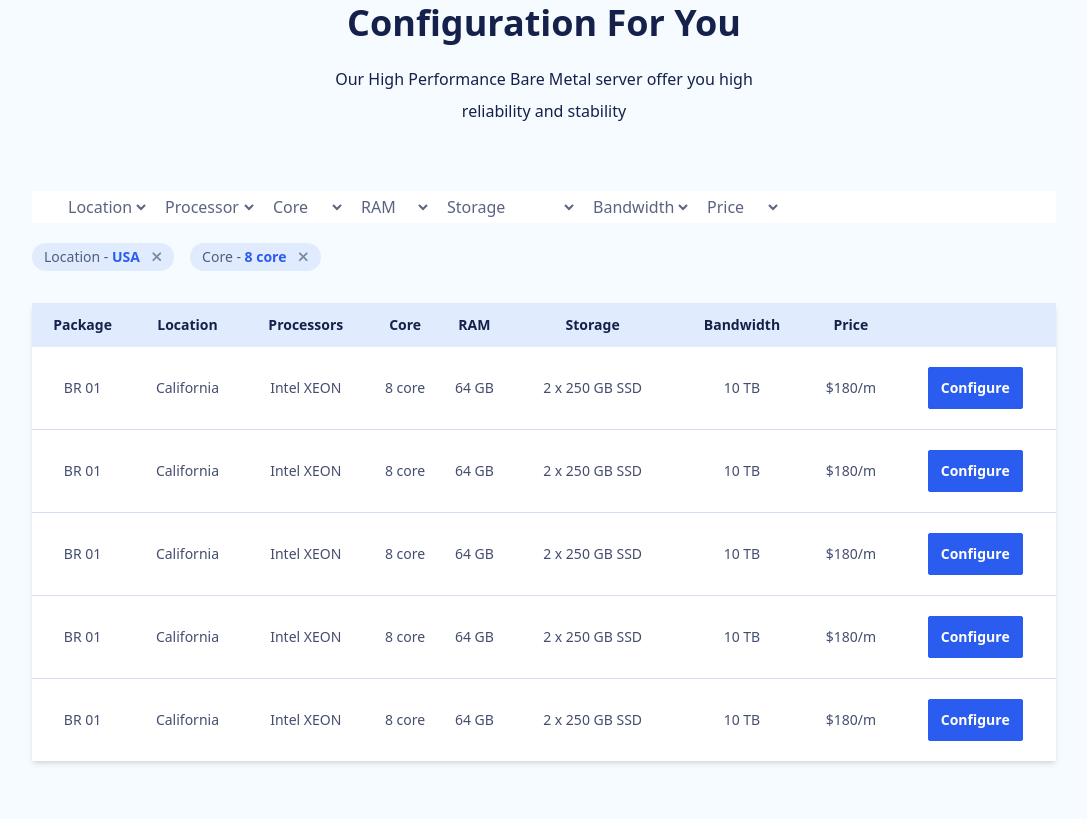
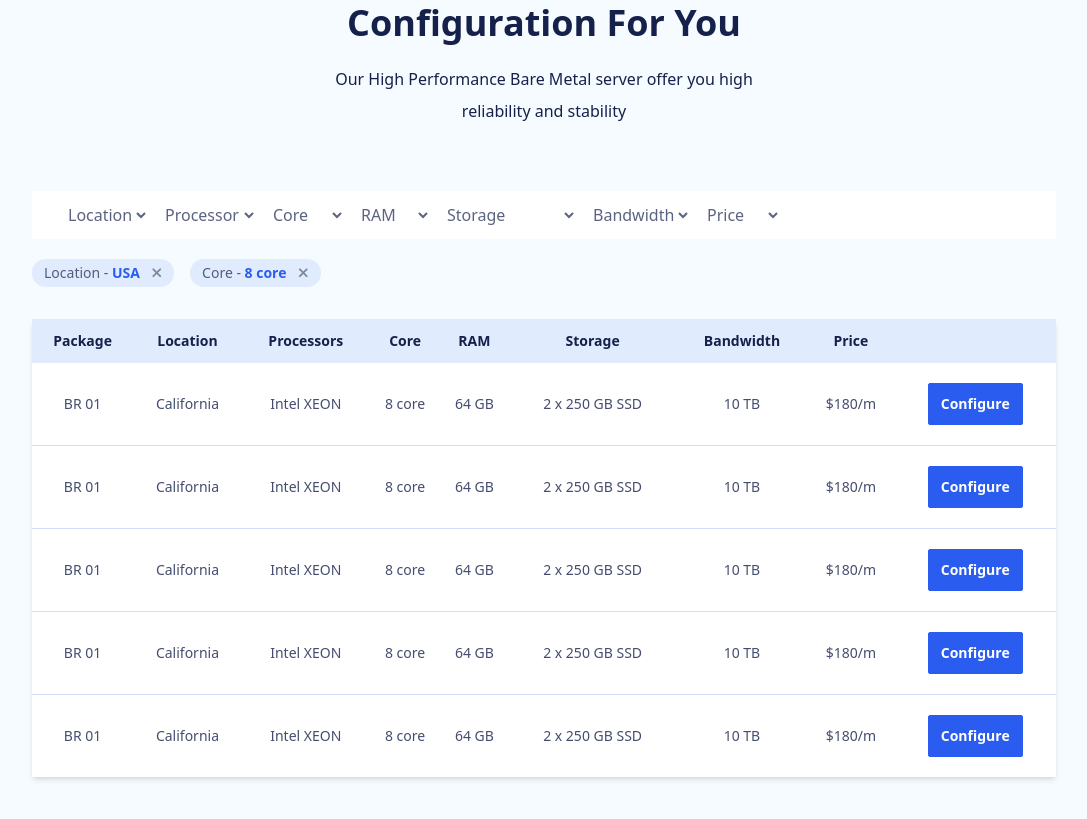
Before and after one commit to shovasarker/right-servers-with-tailwind, a website: page index.html in a window 1280 px wide. Shown: the part 2800-3619 px from the top of the page, without its empty margins (96-1183 px from the left). Drawn offline with Linux system fonts and the light colour scheme.

Commit message:
Minor Change: Padding in y-axis added in sort selectors section

```diff
--- a/index.html
+++ b/index.html
@@ -338,7 +338,8 @@
                     Our High Performance Bare Metal server offer you high<br>reliability and stability
                 </p>
                 <!-- sort selection section start -->
-                <div class="flex justify-center lg:justify-start items-center flex-wrap gap-y-5 bg-white px-5 mb-5">
+                <div
+                    class="flex justify-center lg:justify-start items-center flex-wrap gap-y-5 bg-white py-2 px-5 mb-5">
                     <select name="location" id="location"
                         class="inline-block bg-white pl-3 py-1 focus:outline-none text-title/70">
                         <option value="" disabled selected>Location</option>
```
